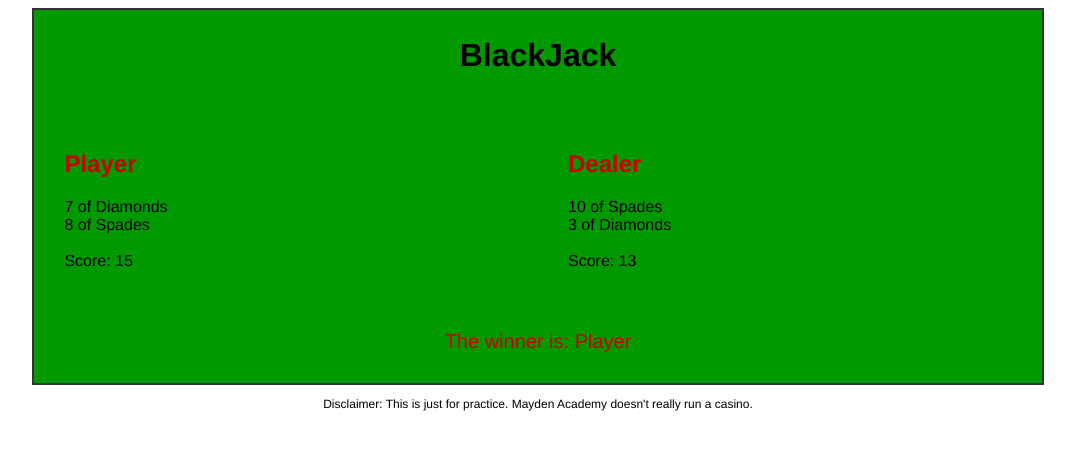
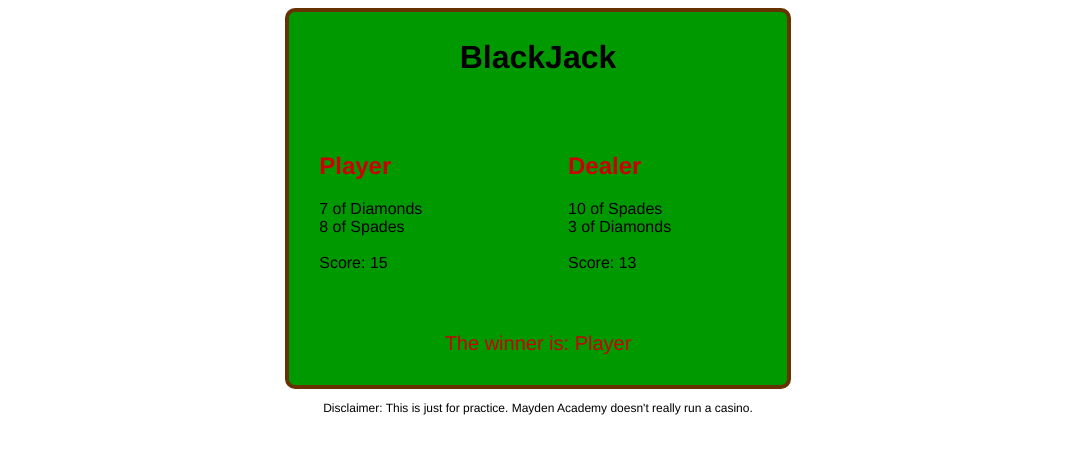
Before and after one commit to robings/BlackJack, a PHP site: page / in a window 1280 px wide. Shown: the top 454 px of the page, without its empty margins (102-1177 px from the left). Run offline with PHP 8.4, Linux system fonts and the light colour scheme.

Commit message:
made it look more like a card table

```diff
--- a/index.php
+++ b/index.php
@@ -83,7 +83,7 @@ function buildPageDisplay($playerHandParam, $playerScoreParam, $dealerHandParam,
     echo '* { box-sizing: border-box; }';
     echo 'html { font-family: "Helvetica Neue", sans-serif; font-size: 16px; }';
     echo 'h1 { text-align: center; font-size: 2rem; }';
-    echo 'section { background-color: #009900; width: 80%; margin: 0 auto; overflow: auto; border: 2px solid #333333; }';
+    echo 'section { background-color: #009900; width: 40%; margin: 0 auto; overflow: auto; border: 4px solid #663300; border-radius: 10px; }';
     echo 'section div { float: left; padding: 30px; width: 50%}';
     echo 'section div.winner { width: 100%; color: #CC0000; text-align: center; font-size: 1.25rem;}';
     echo 'h2 { color: #CC0000; font-size: 1.5rem; }';
```
